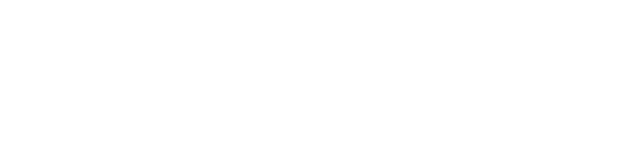
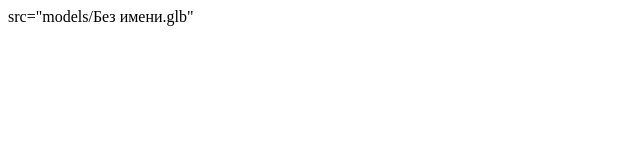
Before and after one commit to Ramazan-tech/lab3-aframe, a plain HTML site: page gallery.html in a window 1280 px wide. Shown: the whole page, without its empty margins (0-640 px from the left). Drawn offline with Linux system fonts and the light colour scheme.

Commit message:
Add files via upload

```diff
--- a/gallery.html
+++ b/gallery.html
@@ -21,6 +21,7 @@
             <a-asset-item
                 id="gallery"
                 src="models/lab3.glb">
+                src="models/Без имени.glb"
             </a-asset-item>
         </a-assets>
 
```
